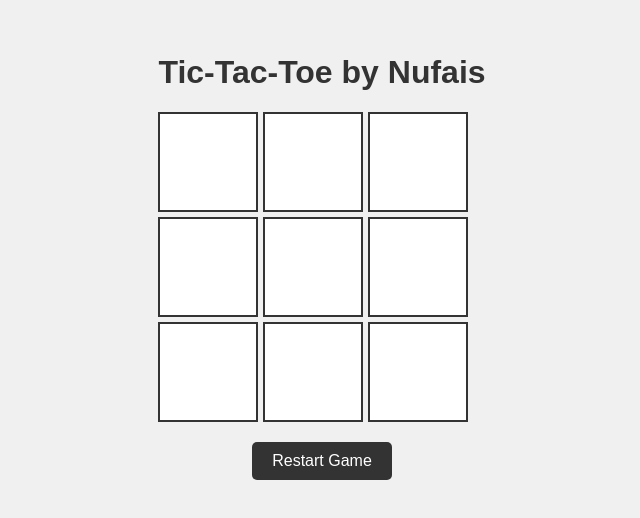
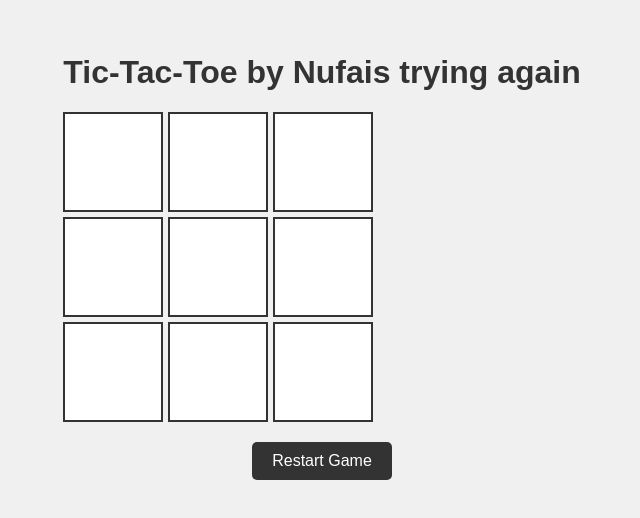
Before and after one commit to muhammednufais/tic-tac-toes, a plain HTML site: page index.html in a window 1280 px wide. Shown: the part 144-662 px from the top of the page, without its empty margins (318-958 px from the left). Drawn offline with Linux system fonts and the light colour scheme.

Commit message:
Update index.html

```diff
--- a/index.html
+++ b/index.html
@@ -9,7 +9,7 @@
 </head>
 <body>
     <div class="game-container">
-        <h1>Tic-Tac-Toe by Nufais</h1>
+        <h1>Tic-Tac-Toe by Nufais trying again</h1>
         <div class="game-status" id="gameStatus"></div>
         <div class="grid" id="grid">
             <div class="cell" data-index="0"></div>
```
